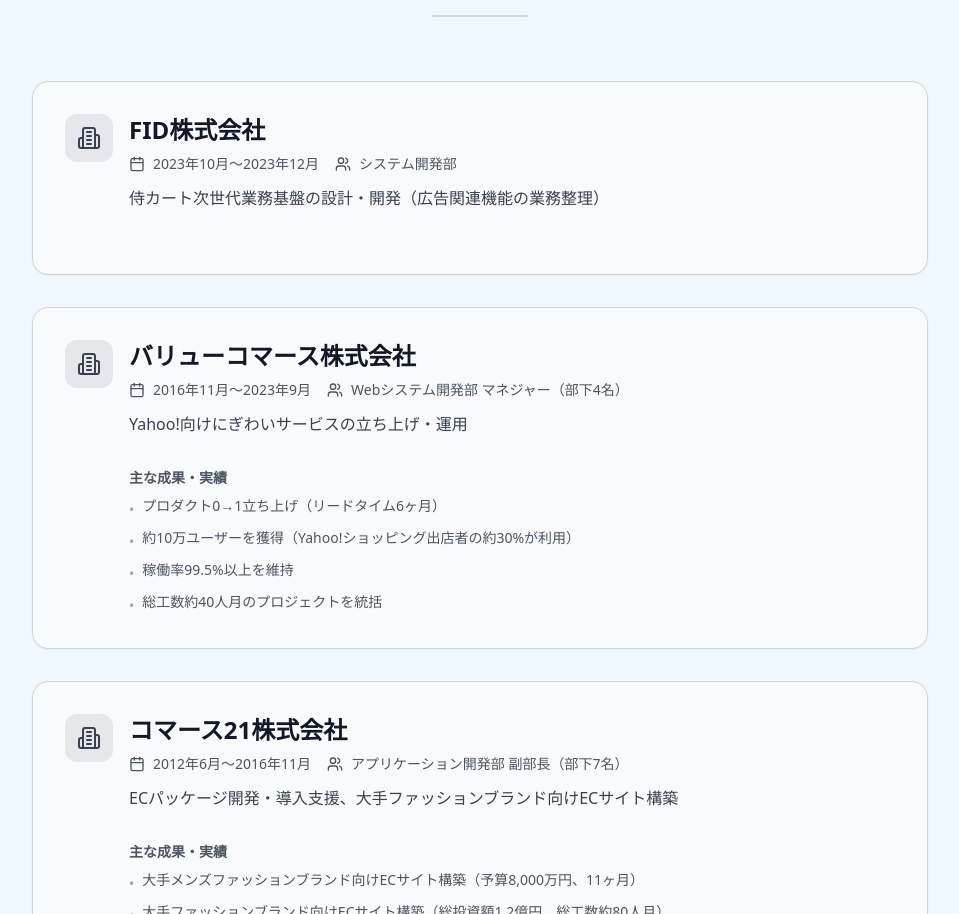
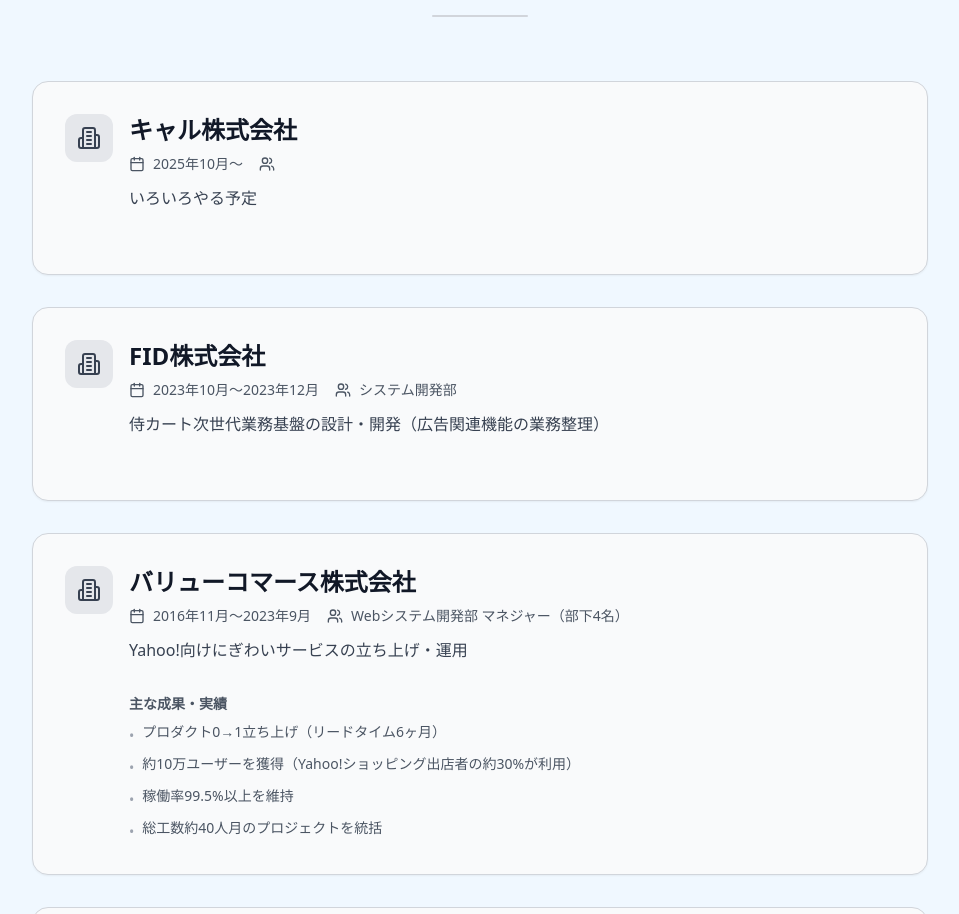
Before and after one commit to m-okumura/my-portfolio, a React (Vite) app: page / in a window 1280 px wide. Shown: the part 4859-5773 px from the top of the page, without its empty margins (160-1119 px from the left). Built offline with nearby package versions, Linux system fonts and the light colour scheme.

Commit message:
履歴書と職務経歴書の更新を反映（キャル株式会社入社を追加）

```diff
--- a/src/assets/resume.md
+++ b/src/assets/resume.md
@@ -39,6 +39,8 @@
 | 2023年10月 | FID株式会社 入社 |
 | 2023年12月 | FID株式会社 退社 |
 | 2023年12月～2025年9月 | 家族介護のため休職期間 |
+| 2025年10月 | キャル株式会社 入社 |
+
 
 **賞罰**：なし
 
--- a/src/components/Career.tsx
+++ b/src/components/Career.tsx
@@ -57,6 +57,13 @@ const Career = () => {
 
     // 既存の詳細情報を追加（手動で設定）
     const detailedCareers = [
+      {
+        company: 'キャル株式会社',
+        period: '2025年10月～',
+        role: '',
+        description: 'いろいろやる予定',
+        achievements: [],
+      },
       {
         company: 'FID株式会社',
         period: '2023年10月～2023年12月',
```
Also changed, not shown: original/履歴書.md (+2 -0 lines), original/職務経歴書.md (+1 -0 lines).
